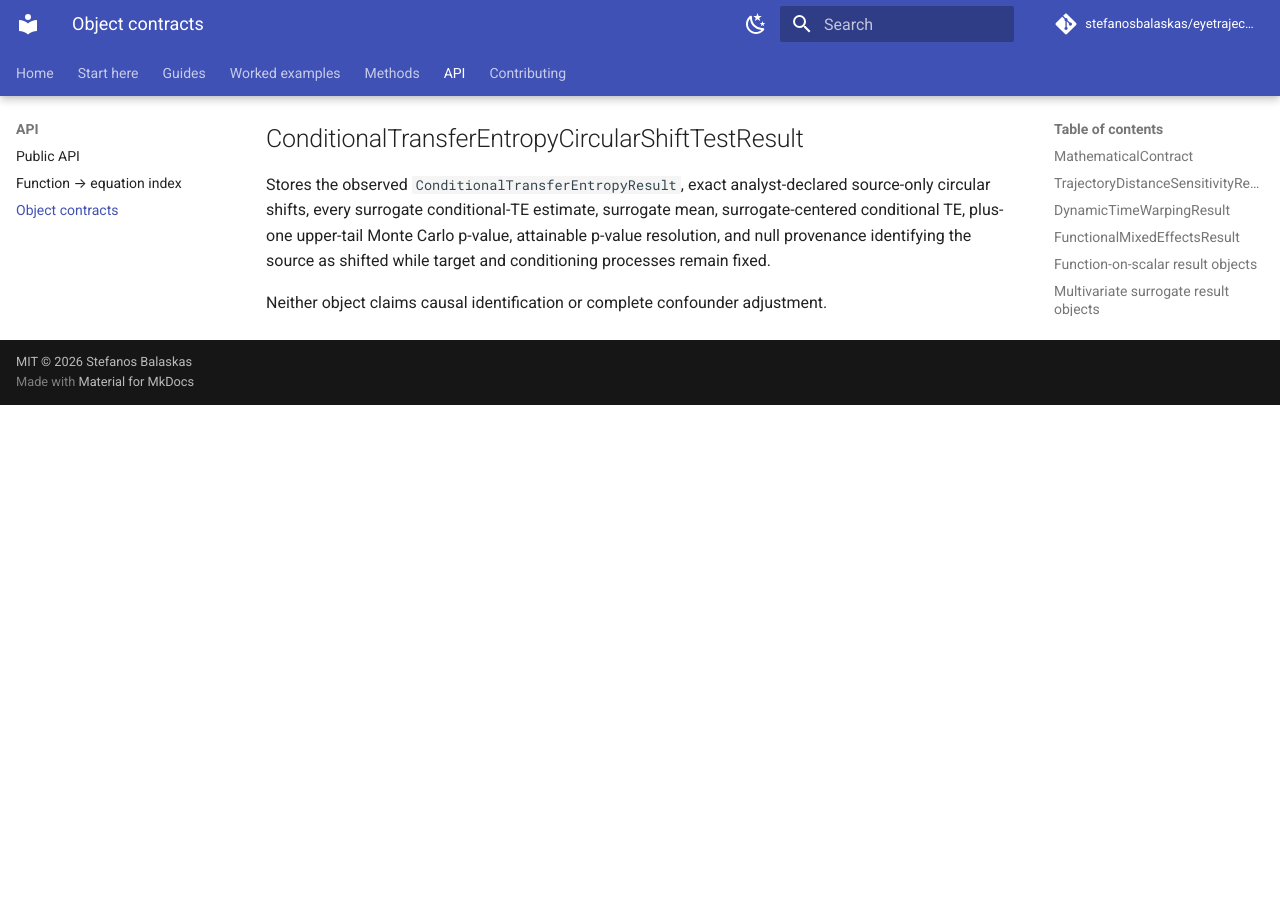
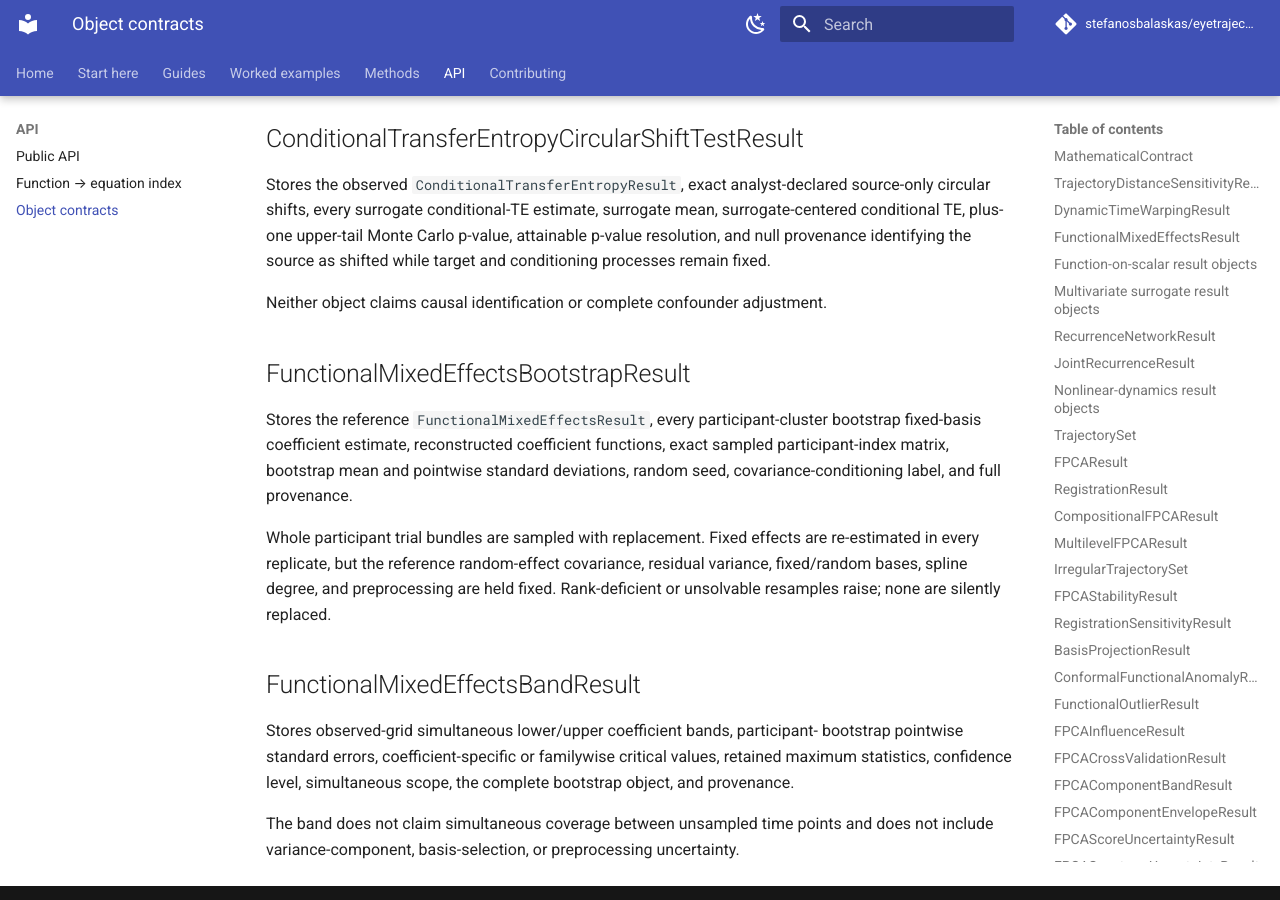
Before and after one commit to stefanosbalaskas/eyetrajectoriespy, an MkDocs documentation site: the page built from docs/reference/objects.md, in a window 1280 px wide and 900 px high, scrolled down 12813 px. Built offline with MkDocs 1.6.1 and Material for MkDocs 9.7.7, drawn with Linux system fonts in a browser that asks for light colours; comment, search, counter and statistics services are not loaded; before the commit the page ends 13218 px from its top, so only the background shows below that.

Commit message:
Document mixed-effects simultaneous inference objects

```diff
--- a/docs/reference/objects.md
+++ b/docs/reference/objects.md
@@ -414,3 +414,27 @@ p-value, attainable p-value resolution, and null provenance identifying the
 source as shifted while target and conditioning processes remain fixed.
 
 Neither object claims causal identification or complete confounder adjustment.
+
+## FunctionalMixedEffectsBootstrapResult
+
+Stores the reference `FunctionalMixedEffectsResult`, every participant-cluster
+bootstrap fixed-basis coefficient estimate, reconstructed coefficient
+functions, exact sampled participant-index matrix, bootstrap mean and pointwise
+standard deviations, random seed, covariance-conditioning label, and full
+provenance.
+
+Whole participant trial bundles are sampled with replacement. Fixed effects are
+re-estimated in every replicate, but the reference random-effect covariance,
+residual variance, fixed/random bases, spline degree, and preprocessing are held
+fixed. Rank-deficient or unsolvable resamples raise; none are silently replaced.
+
+## FunctionalMixedEffectsBandResult
+
+Stores observed-grid simultaneous lower/upper coefficient bands, participant-
+bootstrap pointwise standard errors, coefficient-specific or familywise critical
+values, retained maximum statistics, confidence level, simultaneous scope, the
+complete bootstrap object, and provenance.
+
+The band does not claim simultaneous coverage between unsampled time points and
+does not include variance-component, basis-selection, or preprocessing
+uncertainty.
```
